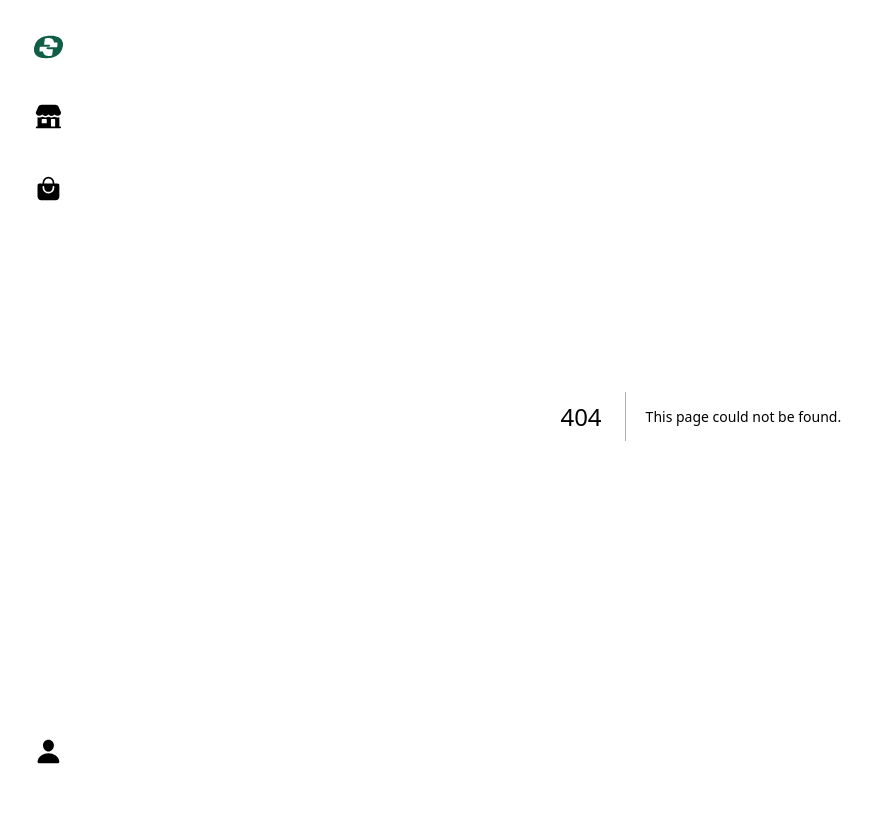
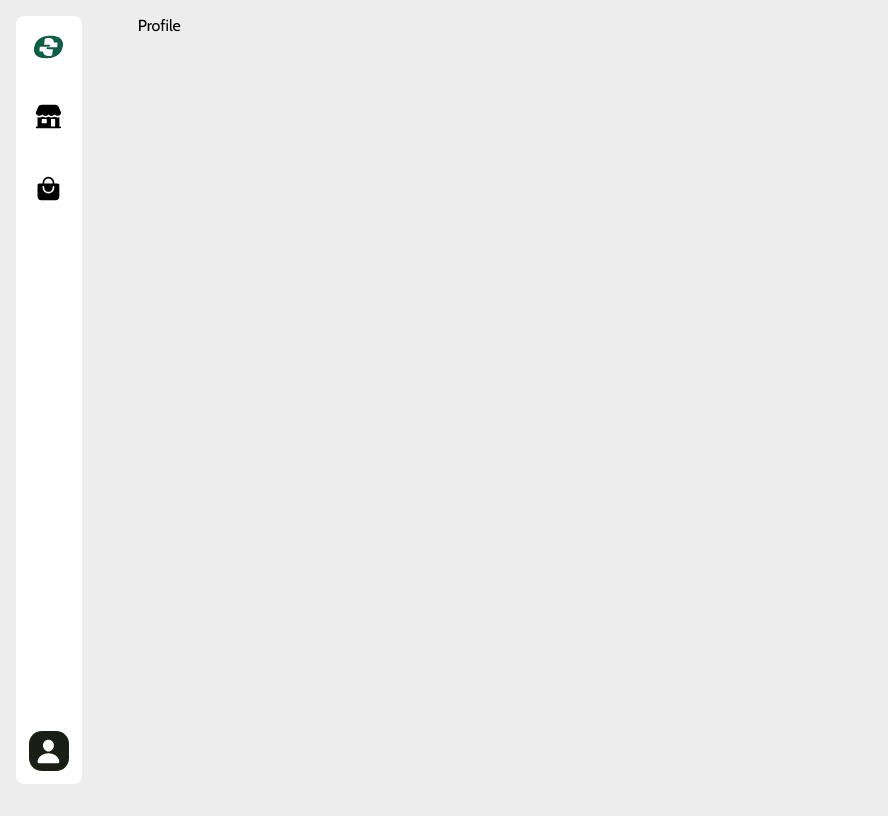
Before and after one commit to gabriel-tomas/ecommerce-tecstore, a Next.js app: page /profile in a window 1280 px wide. Before the commit this address had no page. Shown: the whole page, without its empty margins (0-888 px from the left). Built offline with nearby package versions, Linux system fonts and the light colour scheme.

Commit message:
feature: profile page and disable hooks exhaustive deps

```diff
--- a/src/components/Menu/index.tsx
+++ b/src/components/Menu/index.tsx
@@ -24,7 +24,7 @@ export default function Menu() {
         </Link>
       </nav>
       <div className="me">
-        <Link href="https://www.gabrieltomas.com.br" target="_blank">
+        <Link href="/profile" className={`${asPath === '/profile' ? 'in' : ''}`}>
           <IoPerson />
         </Link>
       </div>
--- /dev/null
+++ b/src/config/focusPages.ts
@@ -0,0 +1,3 @@
+export const focusPages = {
+  bagComponent: ['/profiles', '/checkout'],
+};
--- a/src/containers/Bag/index.tsx
+++ b/src/containers/Bag/index.tsx
@@ -113,6 +113,7 @@ const ContainerBagItems = () => {
       });
       setBagData(items);
     }
+    // eslint-disable-next-line react-hooks/exhaustive-deps
   }, [bagItems]);
 
   useEffect(() => {
@@ -152,11 +153,13 @@ const ContainerBagItems = () => {
 
     if (itemsFirstRequest) return;
     requestBagData();
+    // eslint-disable-next-line react-hooks/exhaustive-deps
   }, [bagItems]);
 
   useEffect(() => {
     const total = bagData.reduce((acc, item) => acc + item.price * item.repeat, 0);
     setBagTotal(total);
+    // eslint-disable-next-line react-hooks/exhaustive-deps
   }, [bagData]);
 
   return (
--- /dev/null
+++ b/src/containers/Profile/index.tsx
@@ -0,0 +1,5 @@
+import { Container } from './styled';
+
+export default function Profile() {
+  return <Container>Profile</Container>;
+}
--- /dev/null
+++ b/src/containers/Profile/styled.ts
@@ -0,0 +1,3 @@
+import styled from 'styled-components';
+
+export const Container = styled.section``;
--- /dev/null
+++ b/src/pages/profile.tsx
@@ -0,0 +1,5 @@
+import ProfilePage from '../containers/Profile';
+
+export default function Bag() {
+  return <ProfilePage />;
+}
```
